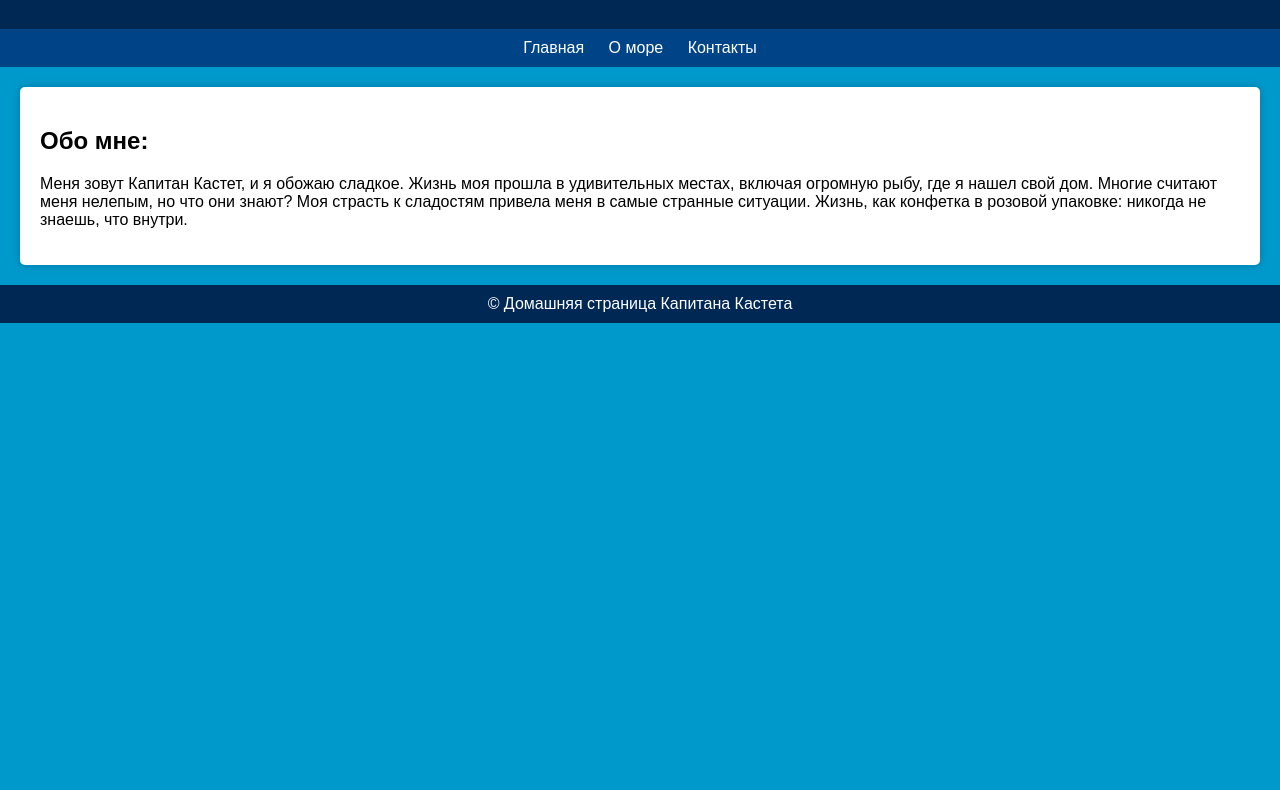
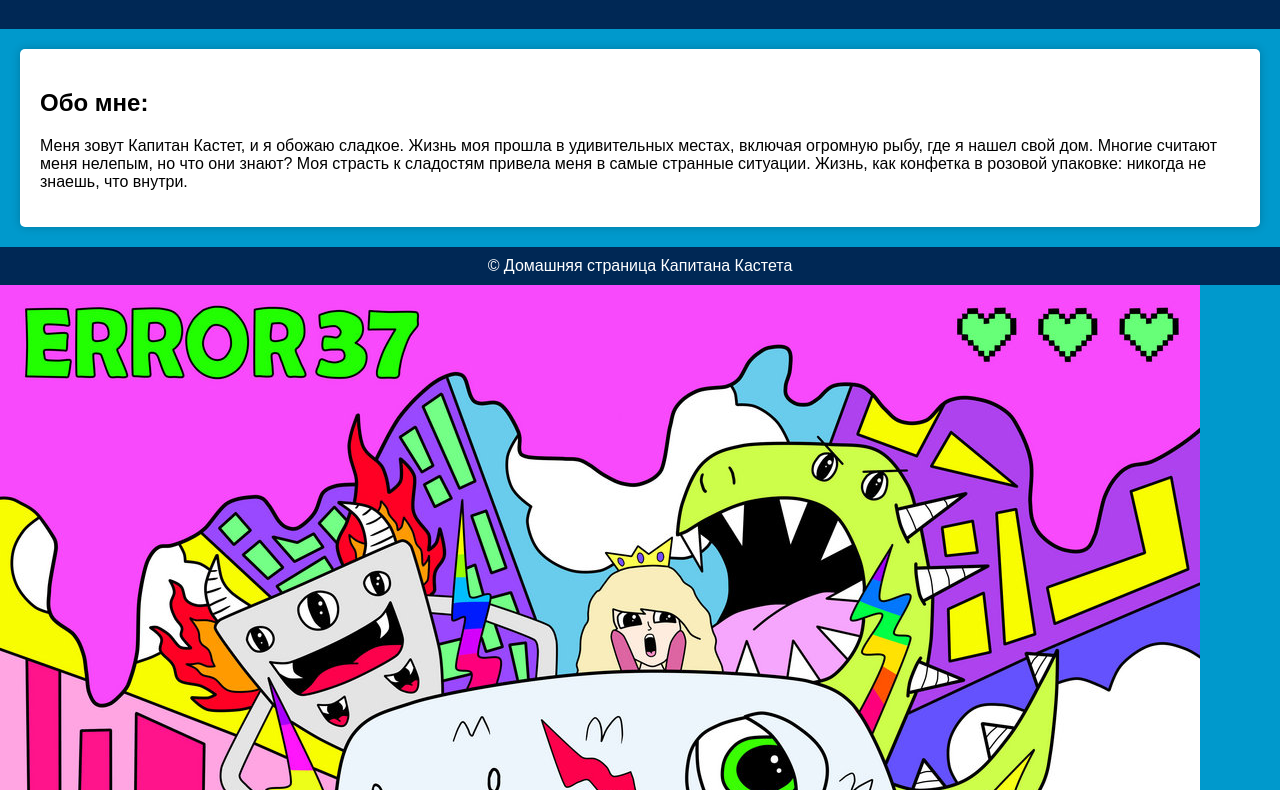
Before and after one commit to ilya885400/HomePage, a plain HTML site: page index.html in a window 1280 px wide. Shown: the part 101-891 px from the top of the page. Before the commit the page ends 800 px from the top, so only its background shows below. Drawn offline with Linux system fonts and the light colour scheme.

Commit message:
Добавлена на сайт картинка

```diff
--- a/index.html
+++ b/index.html
@@ -52,11 +52,7 @@
     <header>
         <h1>Добро пожаловать на домашнюю страницу Капитана Кастета</h1>
     </header>
-    <nav>
-        <a href="#">Главная</a>
-        <a href="#">О море</a> <!-- Замените # на ссылку, связанную с информацией о море -->
-        <a href="#">Контакты</a> <!-- Замените # на ссылку для контактов -->
-    </nav>
+
     <section>
         <h2>Обо мне:</h2>
         <p>Меня зовут Капитан Кастет, и я обожаю сладкое. Жизнь моя прошла в удивительных местах, включая огромную рыбу, где я нашел свой дом. Многие считают меня нелепым, но что они знают? Моя страсть к сладостям привела меня в самые странные ситуации. Жизнь, как конфетка в розовой упаковке: никогда не знаешь, что внутри.</p>
@@ -64,5 +60,8 @@
     <footer>
         &copy; Домашняя страница Капитана Кастета
     </footer>
+    </body>
+	<img src="a2879536359_10.jpg">,
+    </body>
 </body>
 </html>
```
Also changed, not shown: a2879536359_10.jpg (added).
